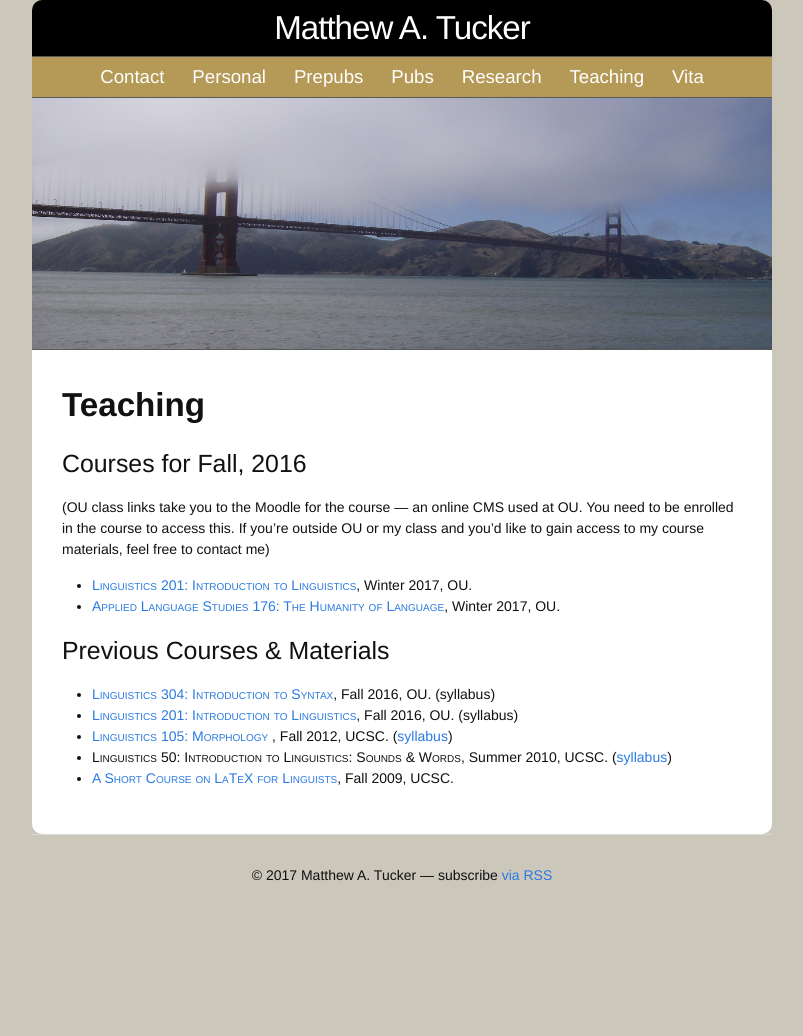
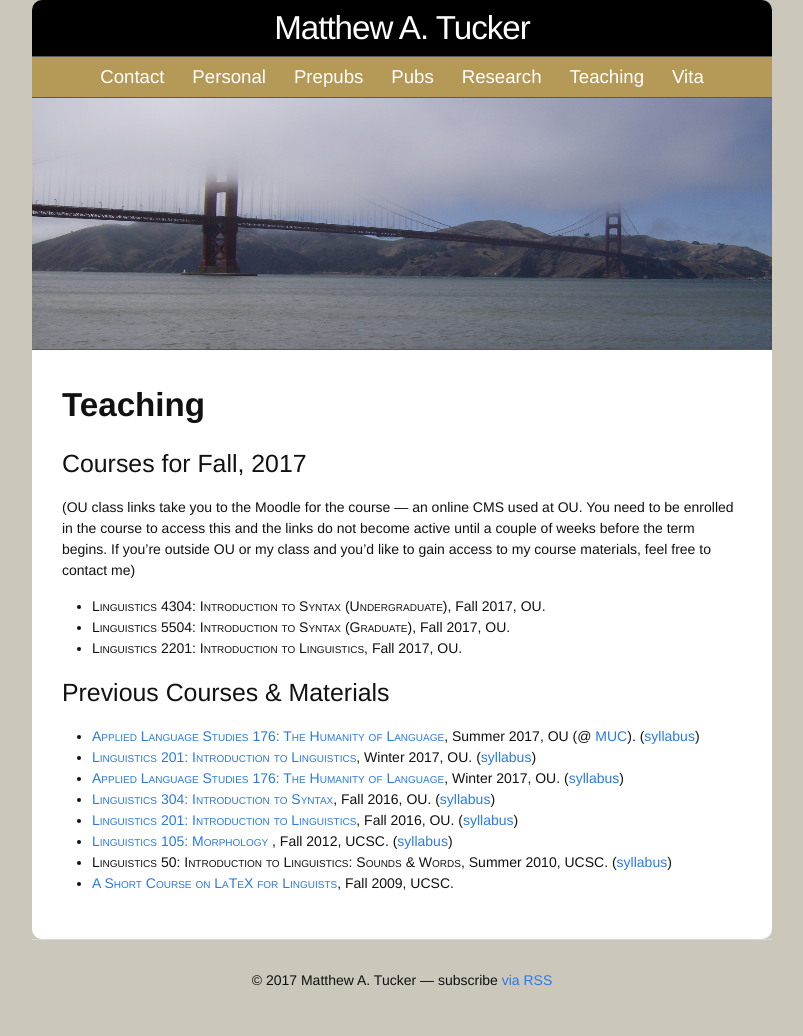
Before and after one commit to matthew-tucker/matthew-tucker.github.io, a Jekyll site: the page built from teaching/index.md, in a window 1280 px wide. Shown: the whole page, without its empty margins (238-1041 px from the left). Built offline with Jekyll 4.4.1, drawn with Linux system fonts in a browser that asks for light colours; before the commit the page ends 931 px from its top, so only the background shows below that.

Commit message:
summer 2017 update

```diff
--- a/contact/index.html
+++ b/contact/index.html
@@ -31,8 +31,8 @@ title:  "Contact"
 		<em>Phone:</em> +1 (248) 364-8848<br />
 		<em>Email:</em> matthewtucker [shift-2] oakland [end-of-sentence-marker] edu</p>
 
-	<h4>Office Hours (Winter, 2017)</h4>
-	<p>M/W 10:00-Noon, & by appointment</p>
+	<h4>Office Hours (Fall, 2017)</h4>
+	<p>M/W 10:00-11:00, & by appointment</p>
 
 	<h4>Affiliations</h4>
 	<ul>
--- a/teaching/index.md
+++ b/teaching/index.md
@@ -5,18 +5,21 @@ title:  "Teaching"
 
 # Teaching
 
-## Courses for Fall, 2016
+## Courses for Fall, 2017
 
-(OU class links take you to the Moodle for the course &mdash; an online CMS used at OU. You need to be enrolled in the course to access this. If you're outside OU or my class and you'd like to gain access to my course materials, feel free to contact me)
+(OU class links take you to the Moodle for the course &mdash; an online CMS used at OU. You need to be enrolled in the course to access this and the links do not become active until a couple of weeks before the term begins. If you're outside OU or my class and you'd like to gain access to my course materials, feel free to contact me)
 
-* [<span class="construct">Linguistics 201: Introduction to Linguistics</span>](https://moodle.oakland.edu/course/view.php?id=164918), Winter 2017, OU.
-* [<span class="construct">Applied Language Studies 176: The Humanity of Language</span>](https://moodle.oakland.edu/course/view.php?id=166365), Winter 2017, OU.
-
+* <span class="construct">Linguistics 4304: Introduction to Syntax (Undergraduate)</span>, Fall 2017, OU.
+* <span class="construct">Linguistics 5504: Introduction to Syntax (Graduate)</span>, Fall 2017, OU.
+* <span class="construct">Linguistics 2201: Introduction to Linguistics</span>, Fall 2017, OU.
 
 ## Previous Courses & Materials
 
-* [<span class="construct">Linguistics 304: Introduction to Syntax</span>](https://moodle.oakland.edu/course/view.php?id=157247), Fall 2016, OU. (syllabus)
-* [<span class="construct">Linguistics 201: Introduction to Linguistics</span>](https://moodle.oakland.edu/course/view.php?id=159487), Fall 2016, OU. (syllabus)
+* [<span class="construct">Applied Language Studies 176: The Humanity of Language</span>](https://moodle.oakland.edu/course/view.php?id=174088), Summer 2017, OU (@ [MUC](http://www.macomb.edu/future-students/choose-program/university-center/index.html)). ([syllabus](/files/syllabi/als176s17-syllabus.pdf))
+* [<span class="construct">Linguistics 201: Introduction to Linguistics</span>](https://moodle.oakland.edu/course/view.php?id=164918), Winter 2017, OU. ([syllabus](/files/syllabi/lin201w17-syllabus.pdf))
+* [<span class="construct">Applied Language Studies 176: The Humanity of Language</span>](https://moodle.oakland.edu/course/view.php?id=166365), Winter 2017, OU. ([syllabus](/files/syllabi/als176w17-syllabus.pdf))
+* [<span class="construct">Linguistics 304: Introduction to Syntax</span>](https://moodle.oakland.edu/course/view.php?id=157247), Fall 2016, OU. ([syllabus](/files/syllabi/lin304f16-syllabus.pdf))
+* [<span class="construct">Linguistics 201: Introduction to Linguistics</span>](https://moodle.oakland.edu/course/view.php?id=159487), Fall 2016, OU. ([syllabus](/files/syllabi/lin201f16-syllabus.pdf))
 * [<span class="construct">Linguistics 105: Morphology</span> ](http://matthew-tucker.github.io/ling105f12/), Fall 2012, UCSC. ([syllabus](/files/syllabi/ling105f12-syllabus.pdf))
 * <span class="construct">Linguistics 50: Introduction to Linguistics: Sounds & Words</span>, Summer 2010, UCSC. ([syllabus](/files/syllabi/ling50s11-syllabus.pdf))
 * [<span class="construct">A Short Course on LaTeX for Linguists</span>](https://github.com/matthew-tucker/LingLaTeXCourse), Fall 2009, UCSC.
```
Also changed, not shown: _posts/papers/2016-07-30-Resumption-Arabic-Tucker-Idrissi-Sprouse-Almeida.md (deleted, +0 -25 lines), _posts/papers/2017-04-10-Resumption-Arabic-Tucker-Idrissi-Sprouse-Almeida.md (added, +25 -0 lines), _posts/papers/2017-06-15-NELS-Almeida-Tucker.md (added, +25 -0 lines), files/misc/lin-201/index.html (deleted, +0 -15 lines), personal/index.md (+3 -5 lines), 12 other files.
